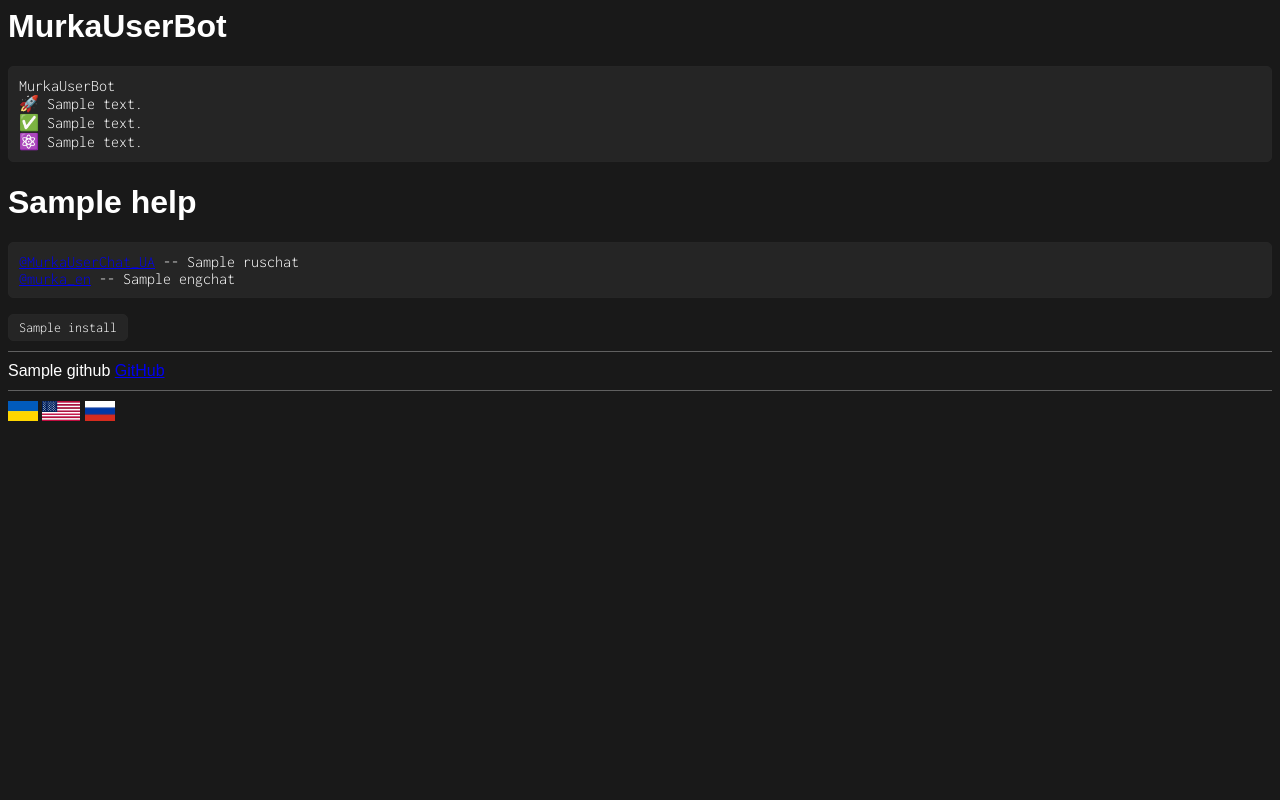
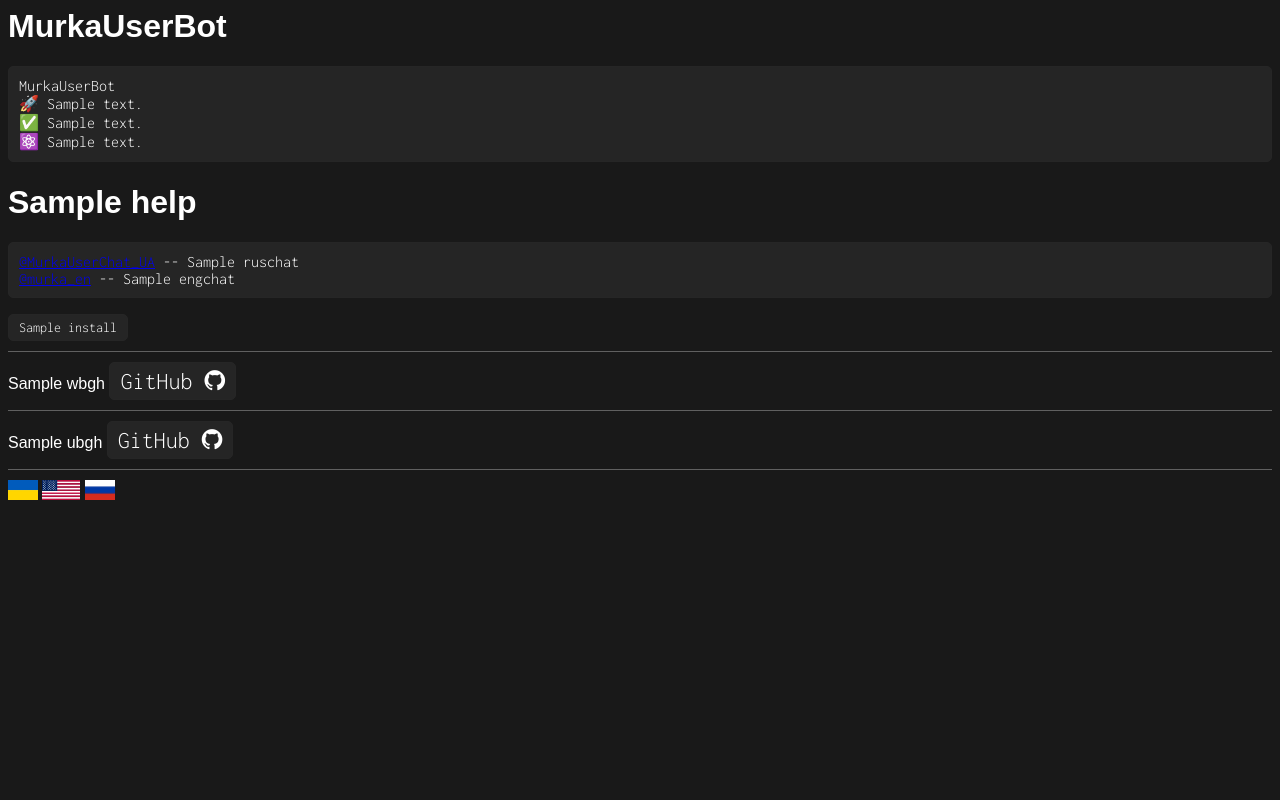
Before and after one commit to MurkaUserBot/site, a Flask app: template templates/index.html in a window 1280 px wide. Run offline with Flask 2, Linux system fonts and the light colour scheme; the template is opened without the code that fills it: most values are stand-ins (such as "Sample title", 1, 10 or a date in 2020).

Commit message:
added github buttons to beautify

```diff
--- a/app.py
+++ b/app.py
@@ -31,13 +31,14 @@ def index():
     engchat = texts[lang]['engchat']
     text4 = texts[lang]['text4']
     text5 = texts[lang]['text5']
-    github = texts[lang]['github']
+    wbgh = texts[lang]['wbgh']
+    ubgh = texts[lang]['ubgh']
     install = texts[lang]['install']
 
     return render_template('index.html', text1=text1, text2=text2,
                             text3=text3, help=help,
                             ruschat=ruschat, engchat=engchat,
-                            text4=text4, text5=text5, github=github, install=install)
+                            text4=text4, text5=text5, wbgh=wbgh, ubgh=ubgh, install=install)
 
 @app.route('/install')
 def install():
--- a/static/style.css
+++ b/static/style.css
@@ -31,6 +31,7 @@ button {
     font-family: 'Inconsolata', monospace;
     transition: all 0.2s ease-in-out;
 }
+
 button:hover {
     background-color: #8a8a8a;
     border: 1px solid #252525;
--- a/templates/index.html
+++ b/templates/index.html
@@ -6,6 +6,8 @@
         <link rel="preconnect" href="https://fonts.gstatic.com" crossorigin>
         <link href="https://fonts.googleapis.com/css2?family=Inconsolata:wght@300&display=swap" rel="stylesheet">
         <meta name="viewport" content="width=device-width, initial-scale=1" />
+        <meta name="viewport" content="width=device-width, initial-scale=1">
+        <link rel="stylesheet" href="https://cdnjs.cloudflare.com/ajax/libs/font-awesome/4.7.0/css/font-awesome.min.css">
     </head>
 
     <body>
@@ -30,7 +32,8 @@
         <hr>
 
 
-        {{ github }} <a href="https://github.com/MurkaUserBot/site">GitHub</a>
+        {{ wbgh }} <button style="font-size:24px" onclick="window.location.href='https://github.com/MurkaUserBot/site'">GitHub <i class="fa fa-github"></i></button><br><hr>
+        {{ ubgh }} <button style="font-size:24px" onclick="window.location.href='https://github.com/MurkaUserBot/MurkaUserBot'">GitHub <i class="fa fa-github"></i></button>
 
         <hr>
         <a href="/changelang/ua"><img src="/static/ua.jpeg" style="width:30px;height:20px;"></a>
--- a/texts.json
+++ b/texts.json
@@ -8,7 +8,8 @@
     "engchat": "English chat",
     "text4": "Instructions on installation can be found",
     "text5": "there",
-    "github": "This webpage is opensource and the source code can be found on",
+    "wbgh": "Website's source code: ",
+    "ubgh": "UserBot's source code: ",
     "title": "MurkaUserBot Installation",
     "default": "Default installation:",
     "installed1": "Once installed, you have to write",
@@ -24,7 +25,8 @@
         "engchat": "Чат на английском",
         "text4": "Инструкции по установке находятся",
         "text5": "здесь",
-        "github": "Эта страница является открытой, исходный код можно найти на",
+        "wbgh": "Исходный код этого сайта доступен на: ",
+        "ubgh": "Исходный код юзербота доступен на: ",
         "title": "Установка MurkaUserBot",
         "default": "Установка по умолчанию:",
         "installed1": "После установки, вы можете написать",
@@ -40,7 +42,8 @@
         "engchat": "Чат на англійській",
         "text4": "Інструкції по встановленню знаходяться",
         "text5": "тут",
-        "github": "Ця сторінка є відкритою, код можна знайти на",
+        "wbgh": "Код цей сторінці можна знайти на: ",
+        "ubgh": "Код юзербота можна знайти на: ",
         "title": "Встановлення MurkaUserBot",
         "default": "Встановлення за замовчуванням:",
         "installed1": "Після встановлення, ви можете написати",
```
Also changed, not shown: static/github.png (added).
